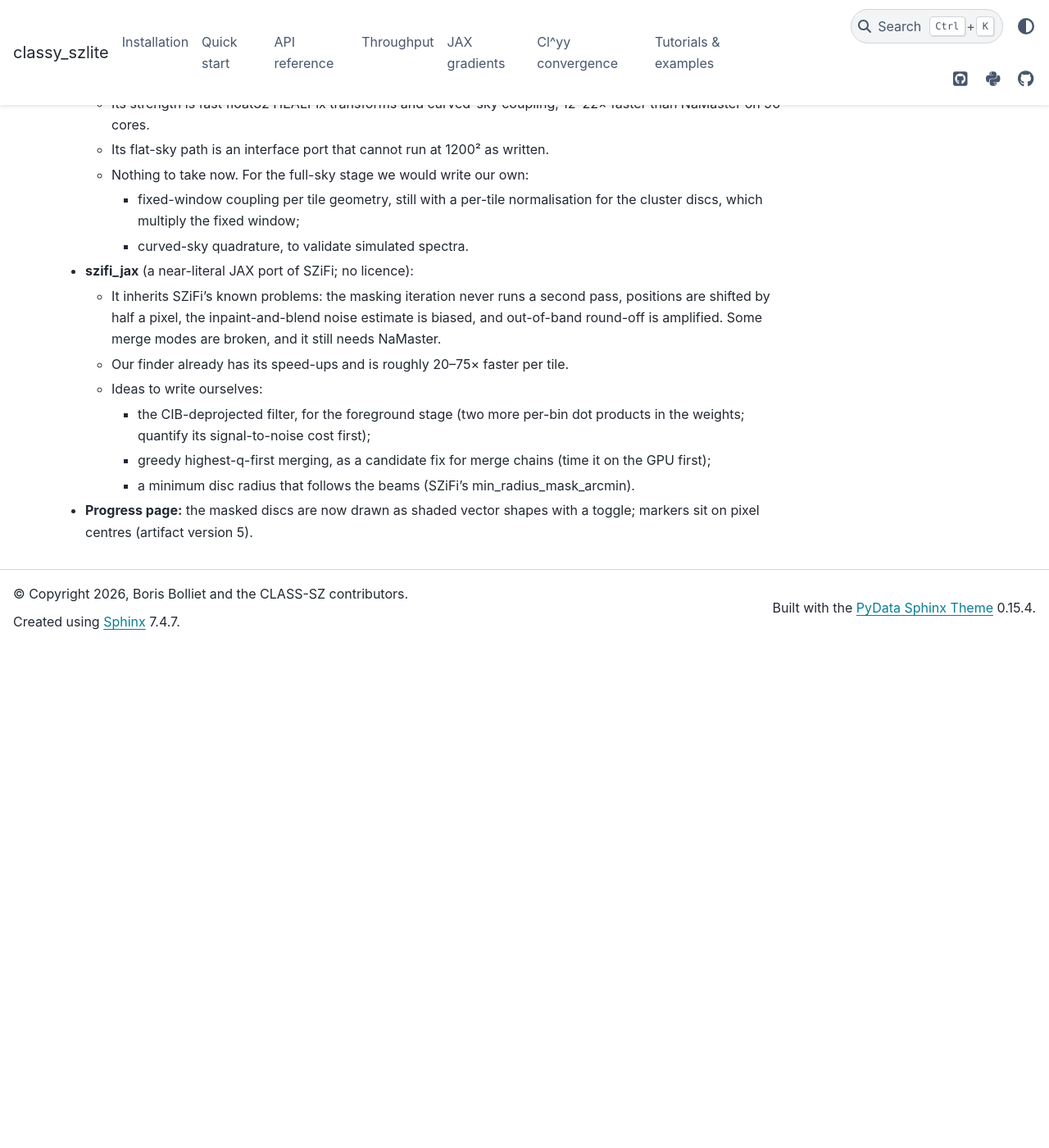
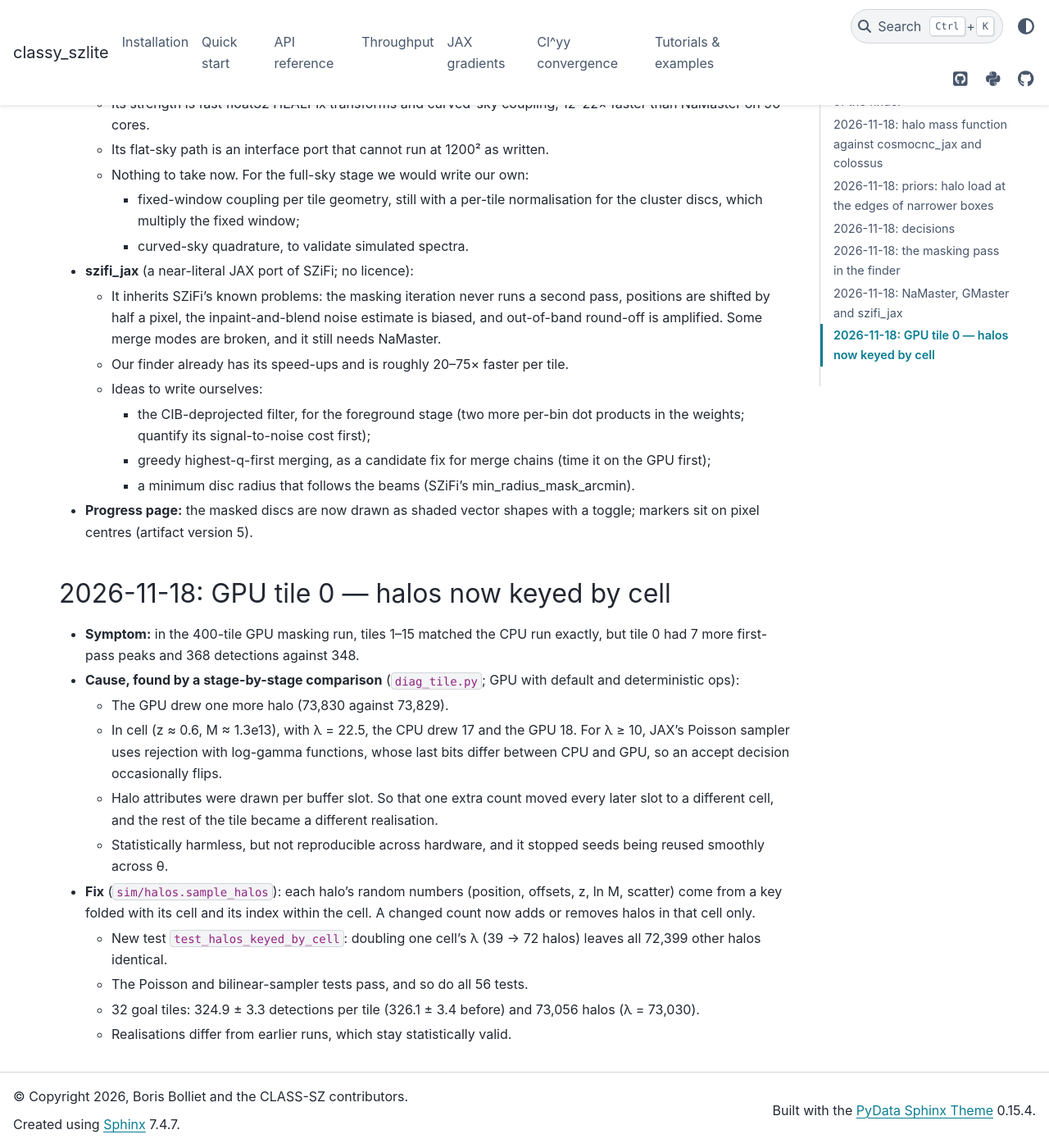
Before and after one commit to CLASS-SZ/classy_szlite, a Sphinx documentation site: the page built from docs/mapsim/LOG.md, in a window 1280 px wide and 1400 px high, scrolled down 9486 px. Shown: the whole window at 82% size. Built offline with Sphinx 7.4.7 and the PyData theme 0.15.4, drawn with Linux system fonts in a browser that asks for light colours; before the commit the page ends 10274 px from its top, so only the background shows below that.

Commit message:
mapsim: key each halo's random numbers by its cell (CPU/GPU tile-0 mismatch)
JAX's Poisson sampler (rejection for lambda >= 10) can differ in the last
bit between CPU and GPU; in tile 0 one cell drew 17 halos on the CPU and
18 on the GPU. Halo attributes were drawn per buffer slot, so the extra
count reshuffled every later halo and changed the whole tile. Attributes now
come from keys folded with (cell, index in cell): a changed count only adds
or removes halos in that cell. New test; 56 pass; counts unchanged
statistically.

Co-Authored-By: Claude Opus 5.5 <noreply@anthropic.com>
Claude-Session: https://claude.ai/code/session_01LKS4L5UW7SKf5qQ2WAJ8ew

```diff
--- a/docs/mapsim/LOG.md
+++ b/docs/mapsim/LOG.md
@@ -407,3 +407,31 @@ The peak buffer with masking:
       min_radius_mask_arcmin).
 - **Progress page:** the masked discs are now drawn as shaded vector shapes
   with a toggle; markers sit on pixel centres (artifact version 5).
+
+## 2026-11-18: GPU tile 0 — halos now keyed by cell
+
+- **Symptom:** in the 400-tile GPU masking run, tiles 1–15 matched the CPU
+  run exactly, but tile 0 had 7 more first-pass peaks and 368 detections
+  against 348.
+- **Cause, found by a stage-by-stage comparison** (`diag_tile.py`; GPU with
+  default and deterministic ops):
+  - The GPU drew one more halo (73,830 against 73,829).
+  - In cell (z ≈ 0.6, M ≈ 1.3e13), with λ = 22.5, the CPU drew 17 and the GPU
+    18. For λ ≥ 10, JAX's Poisson sampler uses rejection with log-gamma
+    functions, whose last bits differ between CPU and GPU, so an accept
+    decision occasionally flips.
+  - Halo attributes were drawn per buffer slot. So that one extra count moved
+    every later slot to a different cell, and the rest of the tile became a
+    different realisation.
+  - Statistically harmless, but not reproducible across hardware, and it
+    stopped seeds being reused smoothly across θ.
+- **Fix** (`sim/halos.sample_halos`): each halo's random numbers (position,
+  offsets, z, ln M, scatter) come from a key folded with its cell and its
+  index within the cell. A changed count now adds or removes halos in that
+  cell only.
+  - New test `test_halos_keyed_by_cell`: doubling one cell's λ (39 → 72
+    halos) leaves all 72,399 other halos identical.
+  - The Poisson and bilinear-sampler tests pass, and so do all 56 tests.
+  - 32 goal tiles: 324.9 ± 3.3 detections per tile (326.1 ± 3.4 before) and
+    73,056 halos (λ = 73,030).
+  - Realisations differ from earlier runs, which stay statistically valid.
```
Also changed, not shown: 2 other files.
